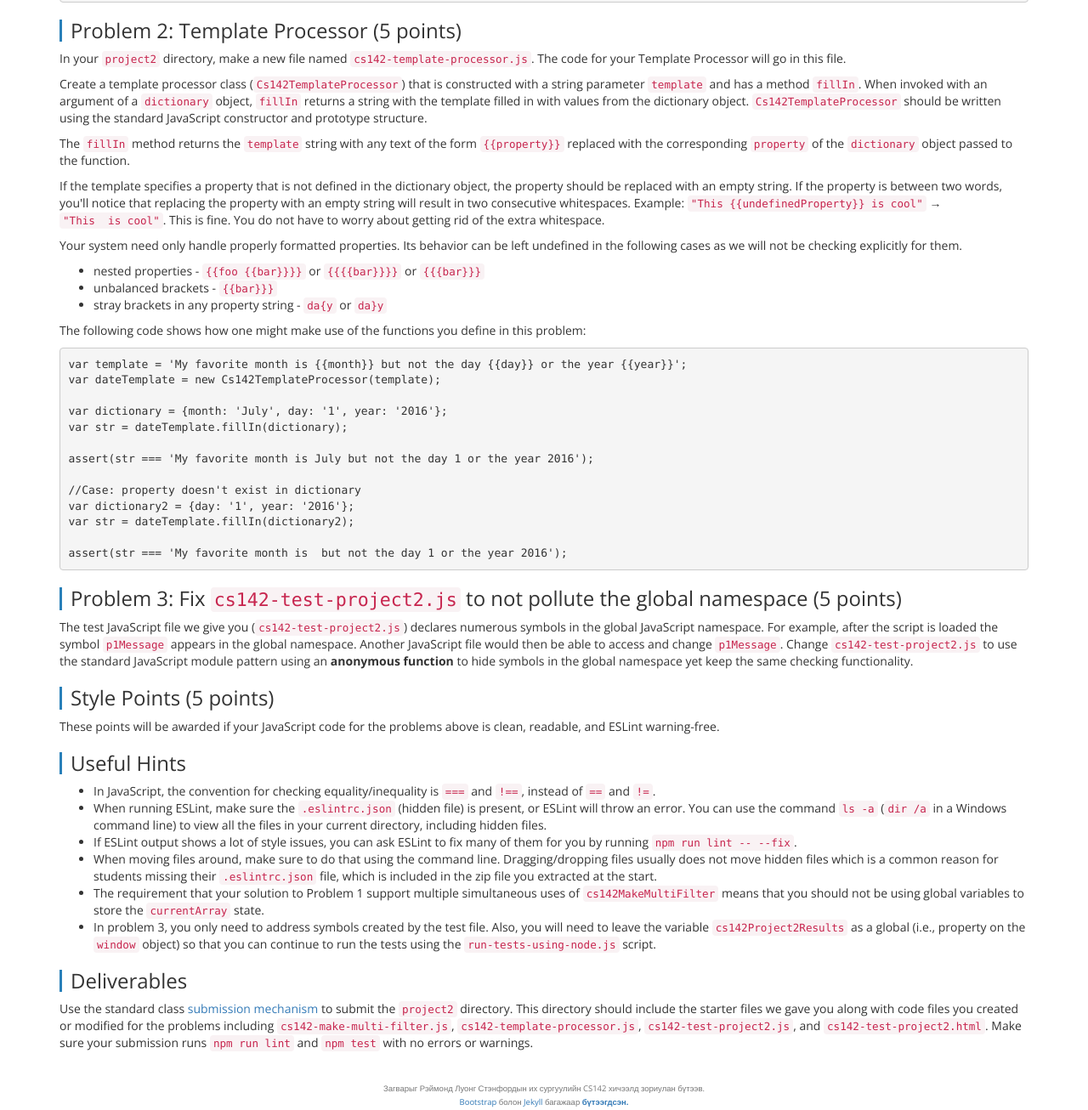
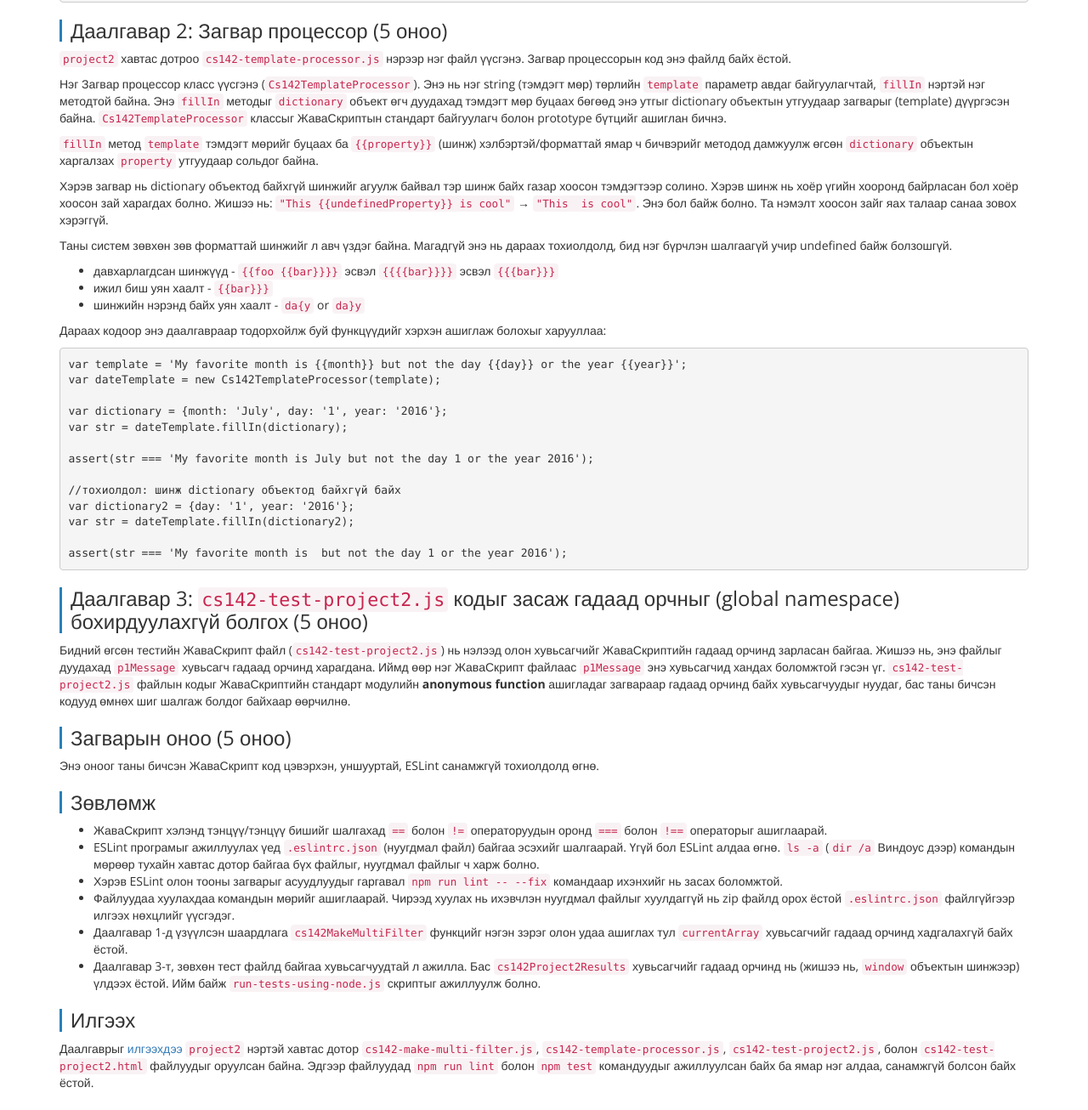
Before and after one commit to kde-milab/cs142-website-mn, a plain HTML site: page project2.html in a window 1280 px wide. Shown: the part 1956-3262 px from the top of the page at 85% size. Drawn offline with nearby package versions, Linux system fonts and the light colour scheme.

Commit message:
install and project 2 completed

```diff
--- a/project2.html
+++ b/project2.html
@@ -183,75 +183,77 @@
 // оролтын хүснэгтэн хувьсагчийн элементийг шүүнэ.
 var arrayFilterer1 = cs142MakeMultiFilter([1, 2, 3]);
 
-// Call arrayFilterer1 (with a callback function) to filter out all the numbers
-// not equal to 2.
+// arrayFilterer1 функцийг (callback функц өгч) дуудаад 2-той тэнцүү биш утгуудыг
+// шүүнэ.
 arrayFilterer1(function (elem) {
-  return elem !== 2; // check if element is not equal to 2
+  return elem !== 2; // элемент 2-той тэнцүү биш эсэхийг шалгах
 }, function (currentArray) {
-  // 'this' within the callback function should refer to originalArray which is [1, 2, 3]
-  console.log(this); // prints [1, 2, 3]
-  console.log(currentArray); // prints [1, 3]
+  // callback функц доторх 'this' хувьсагч [1, 2, 3] утгатай originalArray-г заана.
+  console.log(this); // [1, 2, 3] гэж дэлгэцлэнэ
+  console.log(currentArray); // [1, 3] гэж дэлгэцлэнэ
 });
 
-// Call arrayFilterer1 (without a callback function) to filter out all the
-// elements not equal to 3.
+// arrayFilterer1 функцийг (callback функцгүй) дуудахад 3-тай тэнцүү биш
+// утгуудыг шүүнэ.
 arrayFilterer1(function (elem) {
-  return elem !== 3; // check if element is not equal to 3
+  return elem !== 3; // элемент 3-тай тэнцүү биш эсэхийг шалгах
 });
 
-// Calling arrayFilterer1 with no filterCriteria should return the currentArray.
+// arrayFilterer1 функцийг filterCriteria параметргүй дуудахад currentArray-г буцаана.
 var currentArray = arrayFilterer1();
-console.log('currentArray', currentArray); // prints [1] since we filtered out 2 and 3
+console.log('currentArray', currentArray); // [1] гэж дэлгэцлэнэ. Учир нь 2 болон 3 утгууд хасагдсан.
 
-// Since arrayFilterer returns itself, calls can be chained
+// arrayFilterer өөрийгөө буцаадаг тул, ар араас нь гинжилж дуудаж болно.
 function filterTwos(elem) { return elem !== 2; }
 function filterThrees(elem) { return elem !== 3; }
 var arrayFilterer2 = cs142MakeMultiFilter([1, 2, 3]);
 var currentArray2 = arrayFilterer2(filterTwos)(filterThrees)();
-console.log('currentArray2', currentArray2); // prints [1] since we filtered out 2 and 3
+console.log('currentArray2', currentArray2); // [1] гэж дэлгэцлэнэ. Учир нь 2 болон 3 утгууд хасагдсан.
 
-// Multiple active filters at the same time
+// Олон шүүлтүүрт функцийг нэг агшинд олон удаа нь хэрэглэнэ.
 var arrayFilterer3 = cs142MakeMultiFilter([1, 2, 3]);
 var arrayFilterer4 = cs142MakeMultiFilter([4, 5, 6]);
-console.log(arrayFilterer3(filterTwos)()); // prints [1, 3]
-console.log(arrayFilterer4(filterThrees)()); // prints [4, 5, 6]</pre></div>
+console.log(arrayFilterer3(filterTwos)()); // [1, 3] дэлгэцлэнэ
+console.log(arrayFilterer4(filterThrees)()); // [4, 5, 6] дэлгэцлэнэ</pre></div>
 		</p>
 	</section>
 
 	<section>
-		<h3 class="left-border">Problem 2: Template Processor (5 points)</h3>
-		<p>In your <code>project2</code> directory, make a new file named <code>cs142-template-processor.js</code>. The code for your Template Processor will go in this file.</p>
+		<h3 class="left-border">Даалгавар 2: Загвар процессор (5 оноо)</h3>
+		<p><code>project2</code> хавтас дотроо <code>cs142-template-processor.js</code> нэрээр нэг файл үүсгэнэ. Загвар процессорын код энэ файлд байх ёстой.</p>
 
 		<p>
-		Create a template processor class (<code>Cs142TemplateProcessor</code>)
-		that is constructed with a string parameter <code>template</code> and has a
-        method <code>fillIn</code>. When invoked with an argument of a <code>dictionary</code> object,
-		<code>fillIn</code> returns a string with the template filled in with values from
-		the dictionary object. <code>Cs142TemplateProcessor</code> should be written using the standard
-        JavaScript constructor and prototype structure.
+		Нэг Загвар процессор класс үүсгэнэ (<code>Cs142TemplateProcessor</code>).
+		Энэ нь нэг string (тэмдэгт мөр) төрлийн <code>template</code> параметр авдаг байгуулагчтай, <code>fillIn</code> нэртэй нэг методтой байна.
+        Энэ <code>fillIn</code> методыг <code>dictionary</code> объект өгч дуудахад тэмдэгт мөр буцаах бөгөөд энэ утгыг dictionary объектын утгуудаар
+        загварыг (template) дүүргэсэн байна.
+		<code>Cs142TemplateProcessor</code> классыг ЖаваСкриптын стандарт байгуулагч болон prototype бүтцийг ашиглан бичнэ.
 
 		</p>
 		<p>
-		The <code>fillIn</code> method returns the <code>template</code> string with any text
-		of the form <code>&#123;&#123;property&#125;&#125;</code> replaced with the corresponding <code>property</code>
-		of the <code>dictionary</code> object passed to the function.
+		<code>fillIn</code> метод <code>template</code> тэмдэгт мөрийг буцаах ба <code>&#123;&#123;property&#125;&#125;</code> (шинж) хэлбэртэй/форматтай ямар ч бичвэрийг
+        методод дамжуулж өгсөн <code>dictionary</code> объектын харгалзах <code>property</code>
+		утгуудаар сольдог байна.
 		</p>
 
 		<p>
-		If the template specifies a property that is not defined in the dictionary object, the property should be replaced with an empty string. If the property is between two words, you'll notice that replacing the property with an empty string will result in two consecutive whitespaces. Example: <code>"This &#123;&#123;undefinedProperty&#125;&#125; is cool"</code> → <code class="example">"This  is cool"</code>. This is fine. You do not have to worry about getting rid of the extra whitespace.
+		Хэрэв загвар нь dictionary объектод байхгүй шинжийг агуулж байвал тэр шинж байх газар хоосон тэмдэгтээр солино.
+        Хэрэв шинж нь хоёр үгийн хооронд байрласан бол хоёр хоосон зай харагдах болно.
+        Жишээ нь: <code>"This &#123;&#123;undefinedProperty&#125;&#125; is cool"</code> → <code class="example">"This  is cool"</code>. Энэ бол байж болно.
+        Та нэмэлт хоосон зайг яах талаар санаа зовох хэрэггүй.
 		</p>
 
 		<p>
-		Your system need only handle properly formatted properties. Its behavior can be left undefined in the following cases as we will not be checking explicitly for them.
+		Таны систем зөвхөн зөв форматтай шинжийг л авч үздэг байна. Магадгүй энэ нь дараах тохиолдолд, бид нэг бүрчлэн шалгаагүй учир undefined байж болзошгүй.
 		</p>
 		<ul>
-			<li>nested properties - <code>&#123;&#123;foo &#123;&#123;bar&#125;&#125;&#125;&#125;</code> or <code>&#123;&#123;&#123;&#123;bar&#125;&#125;&#125;&#125;</code> or <code>&#123;&#123;&#123;bar&#125;&#125;&#125;</code> </li>
-			<li>unbalanced brackets - <code>&#123;&#123;bar&#125;&#125;&#125;</code></li>
-			<li>stray brackets in any property string - <code>da&#123;y</code> or <code>da&#125;y</code> </li>
+			<li>давхарлагдсан шинжүүд - <code>&#123;&#123;foo &#123;&#123;bar&#125;&#125;&#125;&#125;</code> эсвэл <code>&#123;&#123;&#123;&#123;bar&#125;&#125;&#125;&#125;</code> эсвэл <code>&#123;&#123;&#123;bar&#125;&#125;&#125;</code> </li>
+			<li>ижил биш уян хаалт - <code>&#123;&#123;bar&#125;&#125;&#125;</code></li>
+			<li>шинжийн нэрэнд байх уян хаалт - <code>da&#123;y</code> or <code>da&#125;y</code> </li>
 		</ul>
 
 		<p>
-		 The following code shows how one might make use of the functions you define in this problem:
+		 Дараах кодоор энэ даалгавраар тодорхойлж буй функцүүдийг хэрхэн ашиглаж болохыг харууллаа:
 		<div><pre>var template = 'My favorite month is &#123;&#123;month&#125;&#125; but not the day &#123;&#123;day&#125;&#125; or the year &#123;&#123;year&#125;&#125;';
 var dateTemplate = new Cs142TemplateProcessor(template);
 
@@ -260,7 +262,7 @@ var str = dateTemplate.fillIn(dictionary);
 
 assert(str === 'My favorite month is July but not the day 1 or the year 2016');
 
-//Case: property doesn't exist in dictionary
+//тохиолдол: шинж dictionary объектод байхгүй байх
 var dictionary2 = {day: '1', year: '2016'};
 var str = dateTemplate.fillIn(dictionary2);
 
@@ -271,48 +273,44 @@ assert(str === 'My favorite month is  but not the day 1 or the year 2016');</pre
 
 
 	<section>
-		<h3 class="left-border">Problem 3: Fix <code>cs142-test-project2.js</code> to not pollute the global namespace (5 points)</h3>
+		<h3 class="left-border">Даалгавар 3: <code>cs142-test-project2.js</code> кодыг засаж гадаад орчныг (global namespace) бохирдуулахгүй болгох (5 оноо)</h3>
 		<p>
-		The test JavaScript file we give you (<code>cs142-test-project2.js</code>) declares
-		numerous symbols in the global JavaScript namespace. For example, after the script
-		is loaded the symbol <code>p1Message</code> appears in the global namespace. Another
-        JavaScript file would then be able to access and change <code>p1Message</code>.
-        Change <code>cs142-test-project2.js</code> to
-		use the standard JavaScript module pattern using an <strong>anonymous function</strong> to hide
-		symbols in the global namespace yet keep the same checking functionality.
+		Бидний өгсөн тестийн ЖаваСкрипт файл
+        (<code>cs142-test-project2.js</code>) нь нэлээд олон хувьсагчийг ЖаваСкриптийн гадаад орчинд зарласан байгаа.
+        Жишээ нь, энэ файлыг дуудахад <code>p1Message</code> хувьсагч гадаад орчинд харагдана. Иймд өөр нэг
+        ЖаваСкрипт файлаас <code>p1Message</code> энэ хувьсагчид хандах боломжтой гэсэн үг.
+        <code>cs142-test-project2.js</code> файлын кодыг ЖаваСкриптийн стандарт модулийн <strong>anonymous function</strong> ашигладаг загвараар
+        гадаад орчинд байх хувьсагчуудыг нуудаг, бас таны бичсэн кодууд өмнөх шиг шалгаж болдог байхаар өөрчилнө.
 		</p>
 	</section>
 
 	<section>
-		<h3 class="left-border">Style Points (5 points)</h3>
+		<h3 class="left-border">Загварын оноо (5 оноо)</h3>
 		<p>
-		These points will be awarded if your JavaScript code for the problems above is clean, readable, and ESLint warning-free.
+		Энэ оноог таны бичсэн ЖаваСкрипт код цэвэрхэн, уншууртай, ESLint санамжгүй тохиолдолд өгнө.
 		</p>
 	</section>
 
 	<section>
-		<h3 class="left-border">Useful Hints</h3>
+		<h3 class="left-border">Зөвлөмж</h3>
 		<ul>
-			<li>In JavaScript, the convention for checking equality/inequality is <code>===</code> and <code>!==</code>, instead of <code>==</code> and <code>!=</code>.</li>
-			<li>When running ESLint, make sure the <code>.eslintrc.json</code> (hidden file) is present, or ESLint will throw an error. You can use the command <code>ls -a</code> (<code>dir /a</code> in a Windows command line) to view all the files in your current directory, including hidden files.</li>
-			<li>If ESLint output shows a lot of style issues, you can ask ESLint to fix many of them for you by running <code>npm run lint -- --fix</code>.</li>
-
-			<li>When moving files around, make sure to do that using the command line. Dragging/dropping files usually does not move hidden files which is a common reason for students missing their <code>.eslintrc.json</code> file, which is included in the zip file you extracted at the start.</li>
-			<li>The requirement that your solution to Problem 1 support multiple simultaneous uses of
-				<code>cs142MakeMultiFilter</code> means that you should not be using global variables to store the <code>currentArray</code> state.</li>
-			<li>In problem 3, you only need to address symbols created by the test file. Also, you will need to leave the variable <code>cs142Project2Results</code> as a global (i.e., property on the <code>window</code> object) so that you can continue to run the tests using the <code>run-tests-using-node.js</code> script.</li>
+			<li>ЖаваСкрипт хэлэнд тэнцүү/тэнцүү бишийг шалгахад <code>==</code> болон <code>!=</code> операторуудын оронд <code>===</code> болон <code>!==</code> операторыг ашиглаарай.</li>
+			<li>ESLint програмыг ажиллуулах үед <code>.eslintrc.json</code> (нуугдмал файл) байгаа эсэхийг шалгаарай. Үгүй бол ESLint алдаа өгнө. <code>ls -a</code> (<code>dir /a</code> Виндоус дээр) командын мөрөөр тухайн хавтас дотор байгаа бүх файлыг, нуугдмал файлыг ч харж болно.</li>
+			<li>Хэрэв ESLint олон тооны загварыг асуудлуудыг гаргавал <code>npm run lint -- --fix</code> командаар ихэнхийг нь засах боломжтой.</li>
+			<li>Файлуудаа хуулахдаа командын мөрийг ашиглаарай. Чирээд хуулах нь ихэвчлэн нуугдмал файлыг хуулдаггүй нь zip файлд орох ёстой <code>.eslintrc.json</code> файлгүйгээр илгээх нөхцлийг үүсгэдэг.                 </li>
+			<li>Даалгавар 1-д үзүүлсэн шаардлага <code>cs142MakeMultiFilter</code> функцийг нэгэн зэрэг олон удаа ашиглах тул <code>currentArray</code> хувьсагчийг гадаад орчинд хадгалахгүй байх ёстой.</li>
+			<li>Даалгавар 3-т, зөвхөн тест файлд байгаа хувьсагчуудтай л ажилла. Бас <code>cs142Project2Results</code> хувьсагчийг гадаад орчинд нь (жишээ нь, <code>window</code> объектын шинжээр) үлдээх ёстой.
+                 Ийм байж <code>run-tests-using-node.js</code> скриптыг ажиллуулж болно.</li>
 		</ul>
 	</section>
 
 	<section>
-		<h3 class="left-border">Deliverables</h3>
+		<h3 class="left-border">Илгээх</h3>
 		<p>
-		Use the standard class <a href="submit.html">submission mechanism</a>
-		to submit the <code>project2</code> directory.  This directory should include the starter files
-		we gave you along with code files you created or modified for the problems including
-		<code>cs142-make-multi-filter.js</code>, <code>cs142-template-processor.js</code>,
-		<code>cs142-test-project2.js</code>, and <code>cs142-test-project2.html</code>. Make sure
-		your submission runs <code>npm run lint</code> and <code>npm test</code> with no errors or warnings.
+		Даалгаврыг <a href="submit.html">илгээхдээ</a>
+		<code>project2</code> нэртэй хавтас дотор <code>cs142-make-multi-filter.js</code>, <code>cs142-template-processor.js</code>,
+		<code>cs142-test-project2.js</code>, болон <code>cs142-test-project2.html</code> файлуудыг оруулсан байна. Эдгээр файлуудад
+        <code>npm run lint</code> болон <code>npm test</code> командуудыг ажиллуулсан байх ба ямар нэг алдаа, санамжгүй болсон байх ёстой.
 		</p>
 	</section>
 
```
Also changed, not shown: install.html (+25 -28 lines).
